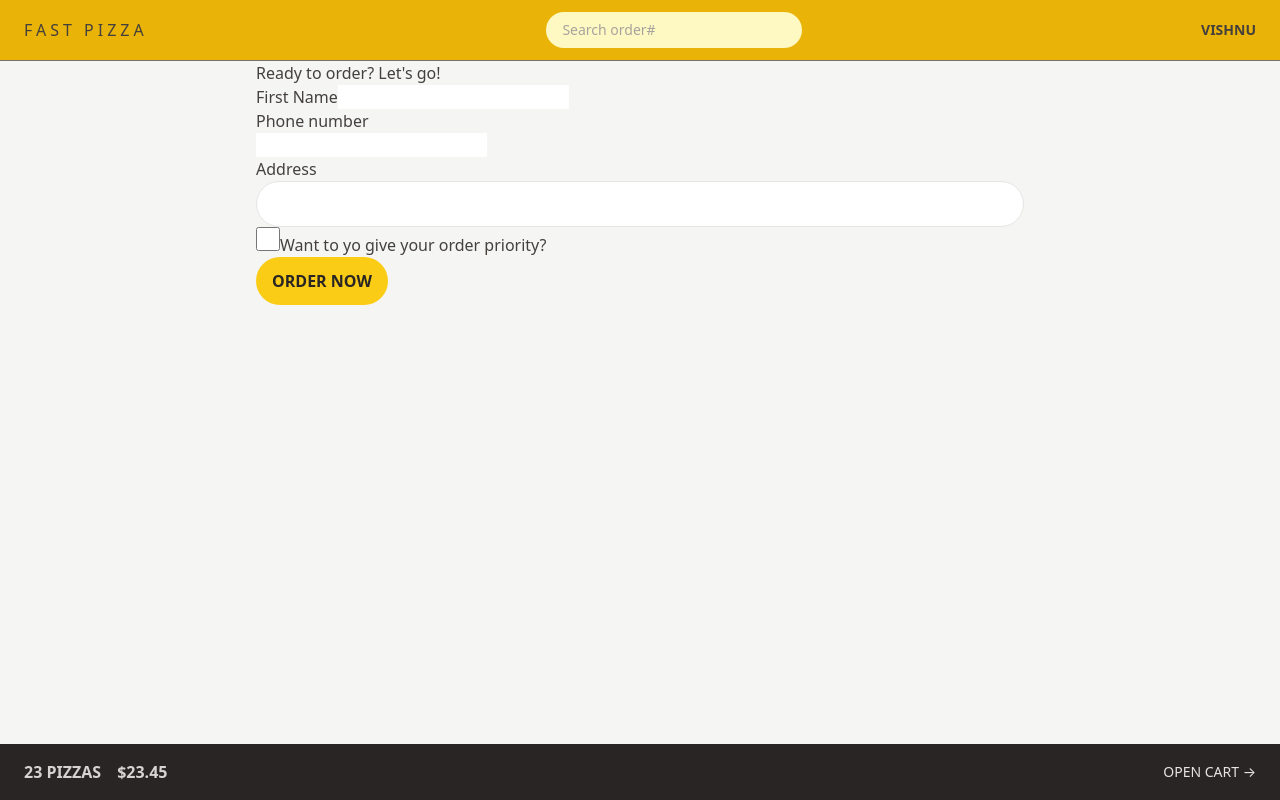
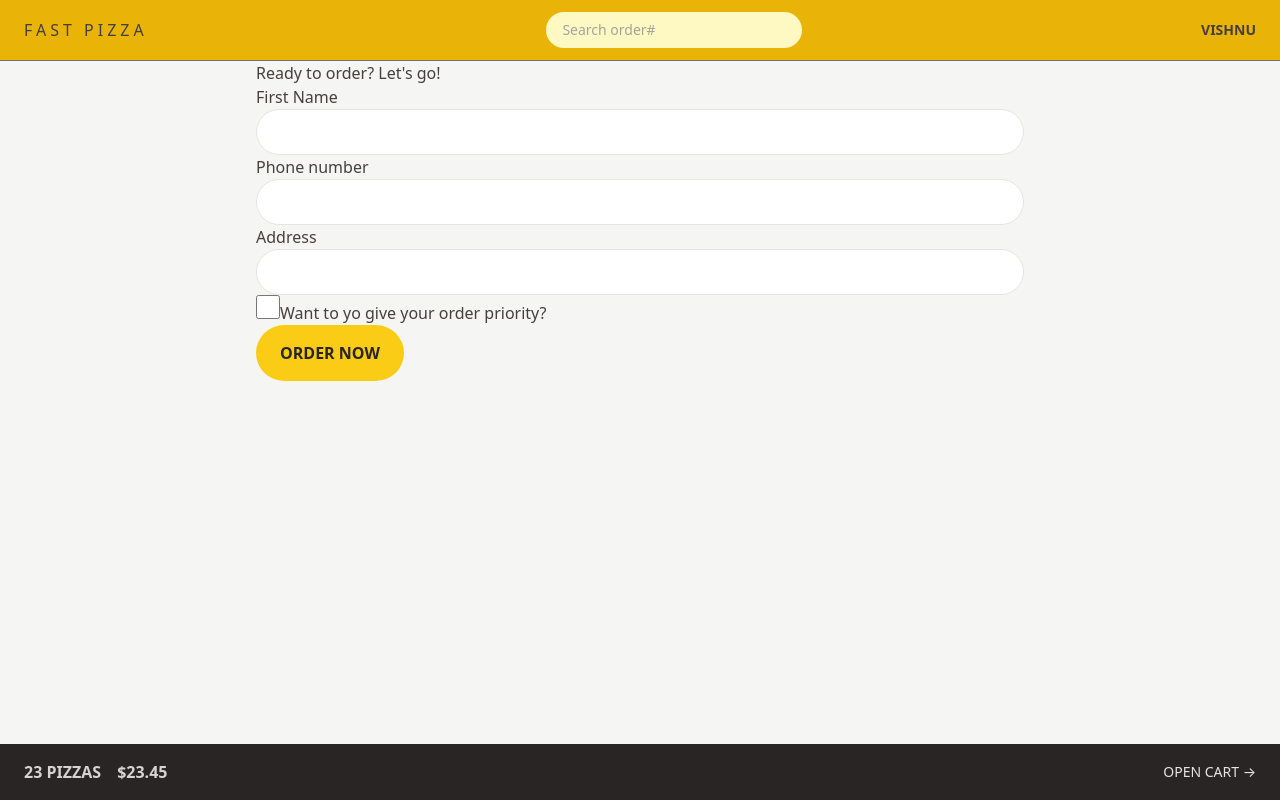
Before and after one commit to vishnukv0072/fastReactPizza, a React (Vite) app: page /order/new in a window 1280 px wide. Built offline with nearby package versions, Linux system fonts and the light colour scheme.

Commit message:
Added reusable componets Link and Button.

```diff
--- a/src/features/cart/Cart.jsx
+++ b/src/features/cart/Cart.jsx
@@ -1,4 +1,3 @@
-// import { Link } from 'react-router-dom';
 
 // const fakeCart = [
 //   {
@@ -24,19 +23,20 @@
 //   },
 // ];
 
-import {Link} from "react-router-dom";
+import LinkButton from "../../ui/LinkButton.jsx";
+import Button from "../../ui/Button.jsx";
 
 function Cart() {
   // const cart = fakeCart;
 
   return (
     <div>
-       <Link to="/menu" className="text-sm text-blue-500 hover:text-blue-600">&larr; Back to menu</Link>
+      <LinkButton to="/menu">&larr; Back to menu</LinkButton>
 
       <h2>Your cart, %NAME%</h2>
 
       <div>
-        {/* <Link to="/order/new">Order pizzas</Link> */}
+        <Button to="/order/new">Order pizzas</Button>
         <button>Clear cart</button>
       </div>
     </div>
--- a/src/features/order/CreateOrder.jsx
+++ b/src/features/order/CreateOrder.jsx
@@ -1,6 +1,8 @@
 // import { useState } from "react";
 
 // // https://uibakery.io/regex-library/phone-number
+import Button from "../../ui/Button.jsx";
+
 const isValidPhone = (str) =>
   /^\+?\d{1,4}?[-.\s]?\(?\d{1,3}?\)?[-.\s]?\d{1,4}[-.\s]?\d{1,4}[-.\s]?\d{1,9}$/.test(
     str
@@ -52,13 +54,13 @@ function CreateOrder() {
       <Form method="POST">
         <div>
           <label>First Name</label>
-          <input type="text" name="customer" required />
+          <input type="text" name="customer" className="input" required />
         </div>
 
         <div>
           <label>Phone number</label>
           <div>
-            <input type="tel" name="phone" required />
+            <input type="tel" name="phone" className="input" required />
           </div>
           {actionData?.phone && <p>actionData.phone</p>}
         </div>
@@ -66,9 +68,7 @@ function CreateOrder() {
         <div>
           <label>Address</label>
           <div>
-            <input type="text" name="address" className="rounded-full border border-stone-200 px-4 py-2 text-sm
-            transition-all duration-300 placeholder:text-stone-400 focus:outline-none focus:ring focus:ring-yellow-400 w-full
-            md:px-6 md:py-3" required />
+            <input type="text" name="address" className="input" required />
           </div>
         </div>
 
@@ -86,11 +86,9 @@ function CreateOrder() {
         </div>
 
         <div>
-          <button
-            className="inline-blocke rounded-full bg-yellow-400 px-4 py-3 font-semibold uppercase tracking-wid text-stone-800
-            hover:bg-yellow-300 transition-colors duration-300 focus:outline-none focus:ring focus:ring-yellow-300 focus:bg-yellow-300
-            focus:ring-offset-2 disabled:cursor-not-allowed"
-            disabled={isSubmitting}>{isSubmitting ? "Placing order..." : "Order now"}</button>
+          <Button disabled={isSubmitting}>
+            {isSubmitting ? "Placing order..." : "Order now"}
+          </Button>
         </div>
       </Form>
     </div>
--- a/src/features/user/CreateUser.jsx
+++ b/src/features/user/CreateUser.jsx
@@ -1,4 +1,5 @@
 import { useState } from 'react';
+import Button from "../../ui/Button.jsx";
 
 function CreateUser() {
   const [username, setUsername] = useState('');
@@ -16,12 +17,12 @@ function CreateUser() {
         placeholder="Your full name"
         value={username}
         onChange={(e) => setUsername(e.target.value)}
-        className="w-72"
+        className="input mb-8 w-72"
       />
 
       {username !== '' && (
         <div>
-          <button>Start ordering</button>
+          <Button>Start ordering</Button>
         </div>
       )}
     </form>
--- a/src/index.css
+++ b/src/index.css
@@ -1,6 +1,14 @@
 @tailwind base;
 @tailwind components;
 @tailwind utilities;
+
+@layer components {
+  .input {
+    @apply rounded-full border border-stone-200 px-4 py-2 text-sm
+    transition-all duration-300 placeholder:text-stone-400 focus:outline-none focus:ring focus:ring-yellow-400 w-full
+    md:px-6 md:py-3
+  }
+}
 
 body {
   font-family: system-ui, -apple-system, BlinkMacSystemFont, 'Segoe UI', Roboto,
--- /dev/null
+++ b/src/ui/Button.jsx
@@ -0,0 +1,15 @@
+import {Link} from "react-router-dom";
+
+function Button({children, disabled, to}) {
+  const className = "inline-blocke rounded-full bg-yellow-400 px-4 py-3 font-semibold uppercase tracking-wid text-stone-800 " +
+    "hover:bg-yellow-300 transition-colors duration-300 focus:outline-none focus:ring focus:ring-yellow-300 focus:bg-yellow-300 " +
+    "focus:ring-offset-2 disabled:cursor-not-allowed sm:px-6 sm:py-4";
+  if (to) return <Link to={to} className={className}>Order pizzas</Link>;
+  return (
+    <button disabled={disabled} className={className}>
+      {children}
+    </button>
+  );
+}
+
+export default Button;
--- a/src/ui/Error.jsx
+++ b/src/ui/Error.jsx
@@ -1,14 +1,14 @@
-import {useNavigate, useRouteError} from 'react-router-dom';
+import {useRouteError} from 'react-router-dom';
+import LinkButton from "./LinkButton.jsx";
 
 function NotFound() {
-  const navigate = useNavigate();
   const error = useRouteError();
 
   return (
     <div>
-      <h1>Something went wrong 😢</h1>
+      <h1>Something went wrong 😢😶</h1>
       <p>{error.data || error.message}</p>
-      <button onClick={() => navigate(-1)}>&larr; Go back</button>
+      <LinkButton to="-1">&larr; Go back</LinkButton>
     </div>
   );
 }
--- /dev/null
+++ b/src/ui/LinkButton.jsx
@@ -0,0 +1,15 @@
+import {Link, useNavigate} from "react-router-dom";
+
+function LinkButton({children, to}) {
+  const navigate = useNavigate();// eslint-disable-line no-unused-vars
+  const className = "text-sm text-blue-500 hover:text-blue-600"
+  if (to === "-1") return (
+    <button onClick={() => navigate(-1)} className={className}>{children}</button>
+  );
+  return (
+    <Link to={to} className={className}>{children}</Link>
+  );
+}
+
+
+export default LinkButton;
```
